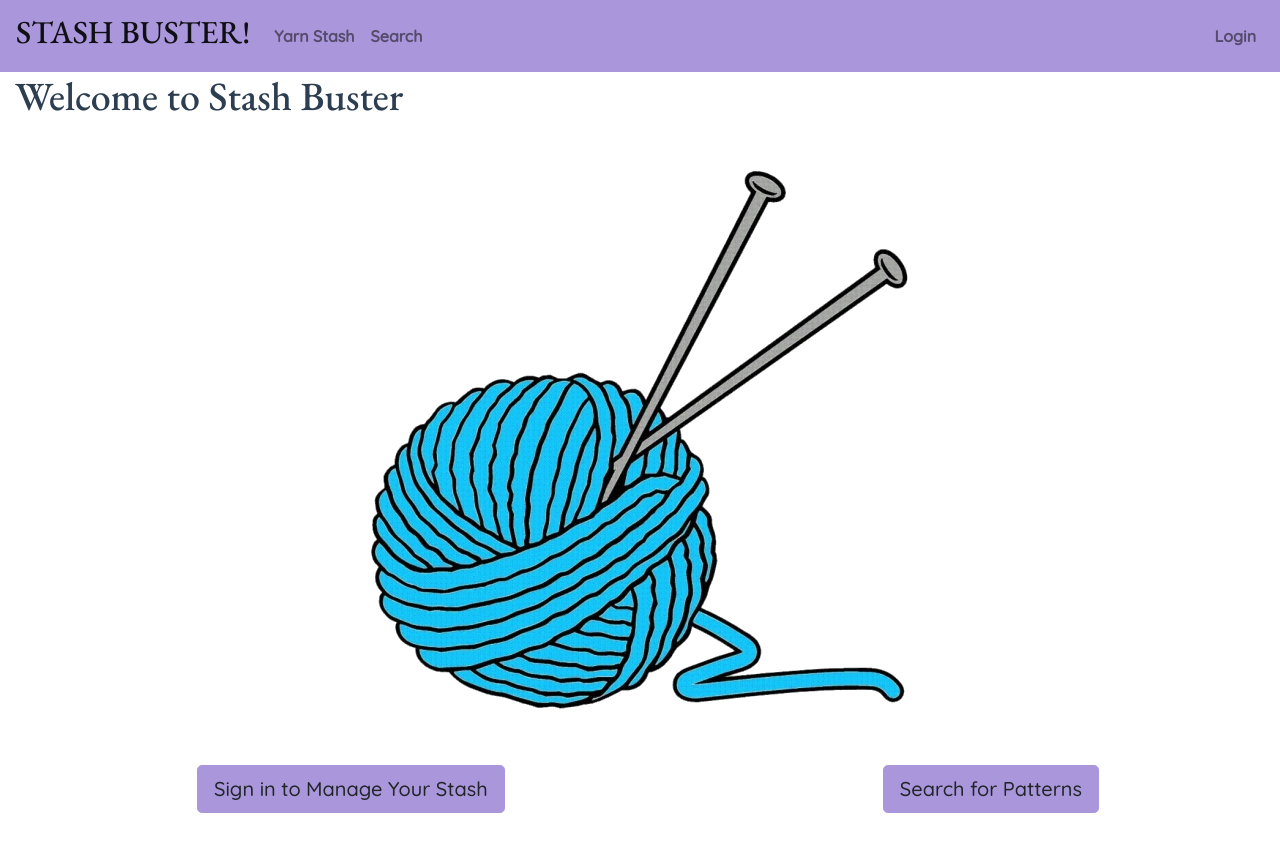
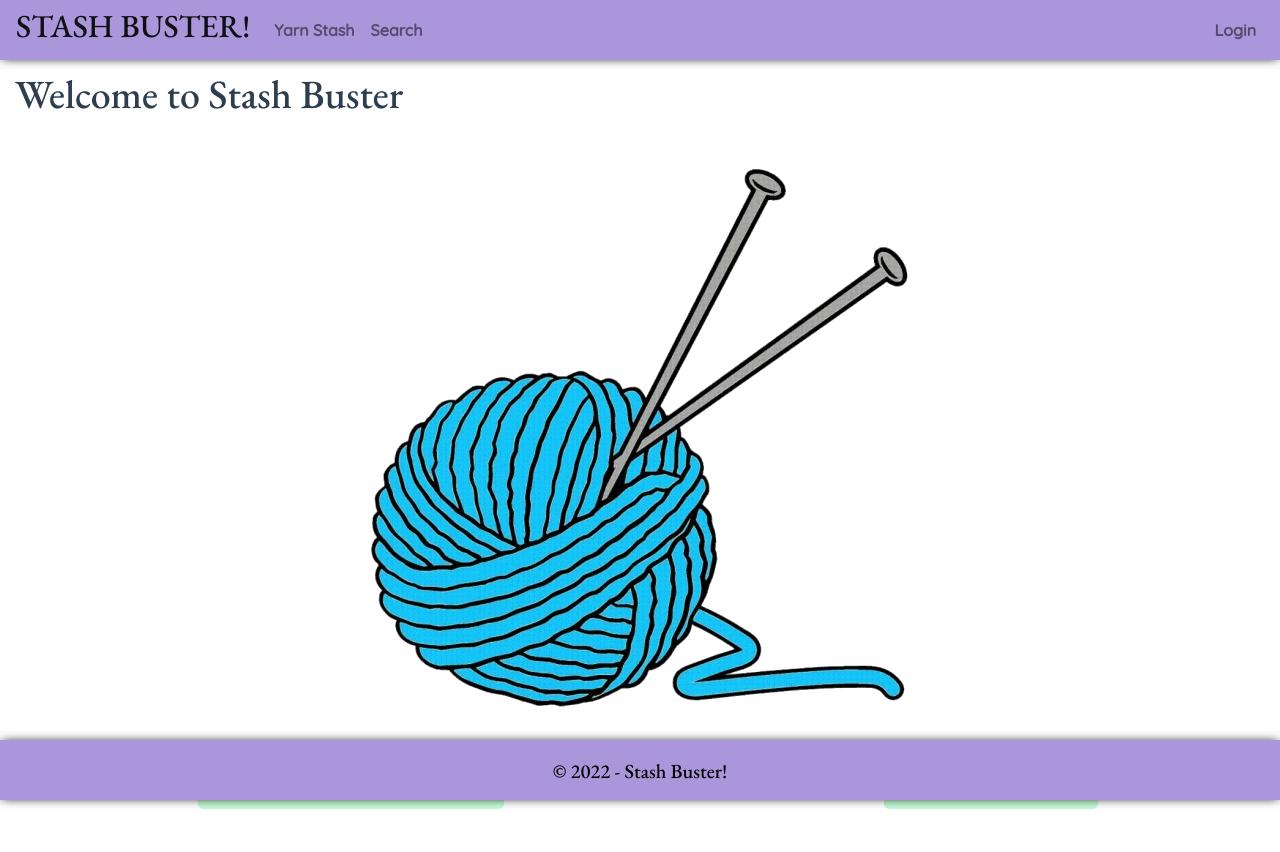
Before and after one commit to lisabost/vue-yarn-stash-buster, a Vue app: page /#/ in a window 1280 px wide. Shown: the top 852 px of the page. Before the commit the page ends 813 px from the top, so only its background shows below. Built offline with nearby package versions, Linux system fonts and the light colour scheme; no server answers; what vuefire would draw is missing.

Commit message:
Changed styles

```diff
--- a/src/App.vue
+++ b/src/App.vue
@@ -1,9 +1,10 @@
 <template>
   <div id="app">
     <navigation-header :auth-user="authUser"></navigation-header>
-    <b-container fluid>
+    <b-container fluid class="content-body">
       <router-view :auth-user="authUser"></router-view>
     </b-container>
+    <footer-view></footer-view>
   </div>
 </template>
 
@@ -12,11 +13,12 @@ import NavigationHeader from "@/views/NavigationHeader";
 import router from "@/router/router";
 import {firebase} from "@/firebase";
 import User from "@/models/User";
+import FooterView from "@/views/FooterView";
 
 export default {
   name: 'App',
   router,
-  components: {NavigationHeader},
+  components: {FooterView, NavigationHeader},
   data() {
     return {
       authUser: null,
@@ -41,24 +43,35 @@ export default {
 }
 </script>
 
-<style>
+<style lang="scss">
 #app {
   font-family: Avenir, Helvetica, Arial, sans-serif;
   -webkit-font-smoothing: antialiased;
   -moz-osx-font-smoothing: grayscale;
   color: #2c3e50;
+  min-height: 100%;
+
+  /* Negative indent footer by its height */
+  margin: 0 auto -60px;
+  /* Pad bottom by footer height */
+  padding: 0 0 60px;
 }
-
 nav {
   padding: 30px;
 }
-
 nav a {
   font-weight: bold;
   color: #2c3e50;
 }
-
 nav a.router-link-exact-active {
   color: #42b983;
 }
+footer-view {
+  height: 60px;
+  position: fixed;
+}
+.content-body {
+  margin-top: 70px;
+  margin-bottom: 25px;
+}
 </style>
--- a/src/assets/style/app.scss
+++ b/src/assets/style/app.scss
@@ -9,7 +9,9 @@ $warning: #ffff00;
 $danger: #ffcc99;
 $theme-colors: ('tertiary': $tertiary);
 
-// import bootstrap here
+$navbar-light-hover-color: $tertiary;
+
+  // import bootstrap here
 @import '~bootstrap/scss/bootstrap';
 
 
@@ -48,3 +50,11 @@ $theme-colors: ('tertiary': $tertiary);
 div.stash > div.create-yarn-modal > button {
   font-size: 1.25em;
 }
+.footer {
+  height: 60px;
+  margin-top: -60px;
+  padding-top: 3px;
+  text-align: center;
+  color: black;
+  background-color: $primary;
+}
--- a/src/components/YarnCard.vue
+++ b/src/components/YarnCard.vue
@@ -10,10 +10,10 @@
             <b-img :src="yarn.image" :alt="yarn.name" class="m-3 yarn-image"></b-img>
           </b-col>
           <b-col md="6" class="d-flex flex-column mt-3">
-            <p v-if="yarn.color">Color: {{yarn.color}}</p>
-            <p>Length: {{yarn.length}} yards</p>
-            <p>Weight: {{yarn.weight}}</p>
-            <p v-if="yarn.fiber">Fiber type: {{yarn.fiber}}</p>
+            <p class="capitalized-text" v-if="yarn.color">Color: {{yarn.color}}</p>
+            <p class="capitalized-text">Length: {{yarn.length}} yards</p>
+            <p class="capitalized-text">Weight: {{yarn.weight}}</p>
+            <p class="capitalized-text" v-if="yarn.fiber">Fiber type: {{yarn.fiber}}</p>
           </b-col>
         </b-row>
       </b-card-text>
@@ -57,7 +57,7 @@ export default {
             .delete()
             .catch(error => {
               console.error('Error deleting yarn', error)
-              this.makeToast('Error deleting yarn', 'Error!', 'danger');
+              this.makeToast('There was a problem deleting the yarn from your stash. Please try again.', 'Error Deleting Yarn!', 'danger');
             });
       }
       // remove yarn from database
@@ -66,10 +66,10 @@ export default {
         .delete()
         .catch(error => {
           console.error('Error deleting yarn', error);
-          this.makeToast('Error deleting yarn', 'Error!', 'danger');
+          this.makeToast('There was a problem deleting the yarn from your stash. Please try again.', 'Error Deleting Yarn!', 'danger');
         })
       .finally(() => {
-        this.makeToast('Successfully deleted yarn', 'Deleted Yarn', 'success' );
+        this.makeToast(this.yarn.name + ', ' + this.yarn.color + ' removed from your stash', 'Yarn Deleted', 'success' );
         this.lowerYarnCount();
       })
     },
--- a/src/components/YarnModal.vue
+++ b/src/components/YarnModal.vue
@@ -197,7 +197,6 @@ export default {
   border: none;
   color: black;
   font-family: "EB Garamond", serif;
-  font-size: 1.25em;
 }
 
 </style>
--- /dev/null
+++ b/src/views/FooterView.vue
@@ -0,0 +1,24 @@
+<template>
+  <footer class="footer mt-auto py-3 fixed-bottom" id="footer">
+    <div class="container">
+      &copy; 2022 - Stash Buster!
+    </div>
+  </footer>
+</template>
+
+<script>
+export default {
+  name: "FooterView"
+}
+</script>
+
+<style scoped lang="scss">
+$primary: #AA96DA;
+#footer {
+  font-family: "EB Garamond", serif;
+  font-size: 1.25em;
+  border-top: 5px black;
+  box-shadow: 0 0 10px -2px rgba(0,0,0,3);
+  z-index: 2;
+}
+</style>
--- a/src/views/HomeView.vue
+++ b/src/views/HomeView.vue
@@ -4,10 +4,10 @@
     <div class="image-holder">
       <img alt="Yarn ball" src="../assets/free-ball-of-wool.png" class="mx-auto d-block">
     </div>
-    <b-row class="d-flex flex-row justify-content-around">
-      <b-button type="button" v-if="authUser" class="mt-3" variant="primary" size="lg" @click="viewStash">View Your Stash</b-button>
-      <b-button type="button" v-else class="mt-3 ml-3" variant="primary" size="lg" @click="login">Sign in to Manage Your Stash</b-button>
-      <b-button type="button" class="ml-3 mt-3" variant="primary" size="lg" @click="redirectToSearch">Search for Patterns</b-button>
+    <b-row class="d-flex flex-row justify-content-around home-button-row">
+      <b-button type="button" v-if="authUser" class="mt-3 btn-outline-tertiary home-buttons" variant="secondary" size="lg" @click="viewStash">View Your Stash</b-button>
+      <b-button type="button" v-else class="mt-3 ml-3 btn-outline-tertiary home-buttons" variant="secondary" size="lg" @click="login">Sign in to Manage Your Stash</b-button>
+      <b-button type="button" class="ml-3 mt-3 btn-outline-tertiary home-buttons" variant="secondary" size="lg" @click="redirectToSearch">Search for Patterns</b-button>
     </b-row>
   </div>
 </template>
@@ -49,4 +49,8 @@ export default {
 .welcome-title {
   font-family: "EB Garamond", serif;
 }
+.home-buttons{
+  border: none;
+  color: black;
+}
 </style>
--- a/src/views/NavigationHeader.vue
+++ b/src/views/NavigationHeader.vue
@@ -1,7 +1,6 @@
 <template>
-  <b-navbar toggleable="lg" variant="primary">
+  <b-navbar toggleable="lg" variant="primary" id="nav-bar" class="fixed-top mb-5">
     <b-navbar-brand class="site-brand" href="#" to="/"><h2>STASH BUSTER!</h2></b-navbar-brand>
-
     <b-navbar-toggle target="nav-collapse"></b-navbar-toggle>
 
     <b-collapse id="nav-collapse" is-nav>
@@ -59,4 +58,11 @@ $myBlue : #BEEFF7;
 .navbar-dark .navbar-nav .nav-link {
   font-family: 'Quicksand', sans-serif;
 }
+#nav-bar {
+  height: 60px;
+  border-bottom: 5px black;
+  box-shadow: 0 0 10px -2px rgba(0,0,0,3);
+  z-index: 2;
+  margin-bottom: -60px;
+}
 </style>
--- a/src/views/RavelrySearchView.vue
+++ b/src/views/RavelrySearchView.vue
@@ -1,5 +1,5 @@
 <template>
-  <div>
+  <div class="mt-3">
     <ravelry-search @search-finished="displaySearchResults" @clear="clearResults"></ravelry-search>
     <div v-if="authUser">
       <search-results-display :searchResults="displayResults" :authUser="authUser"></search-results-display>
```
